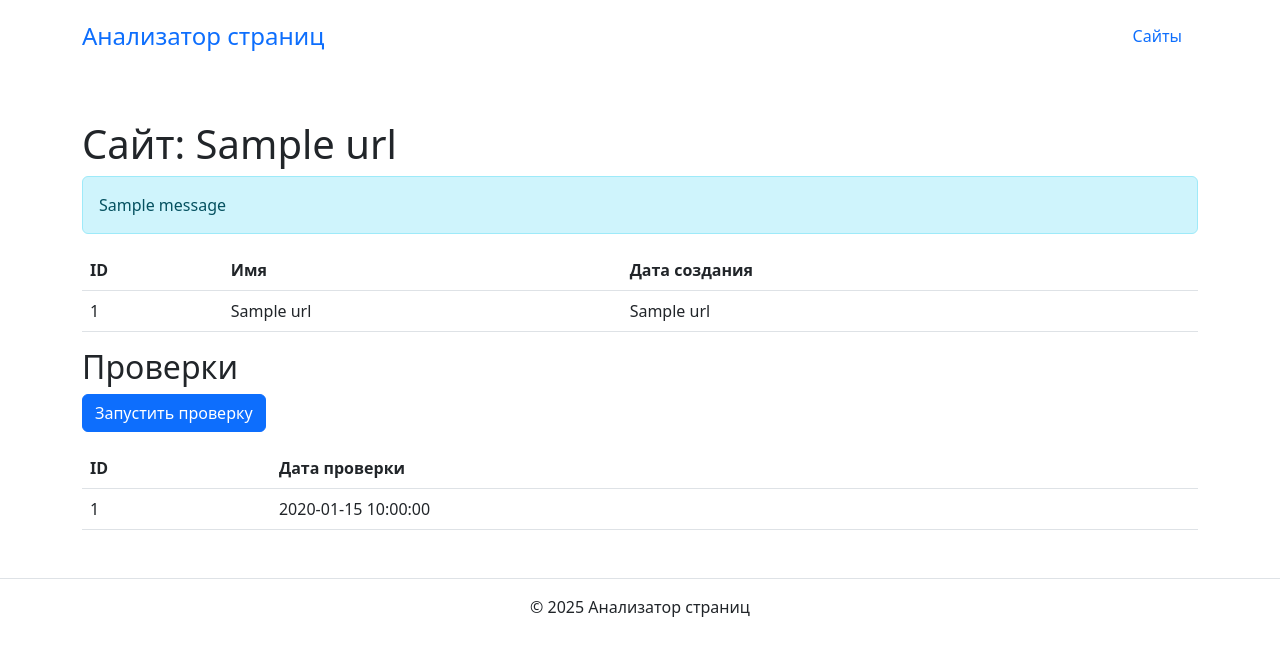
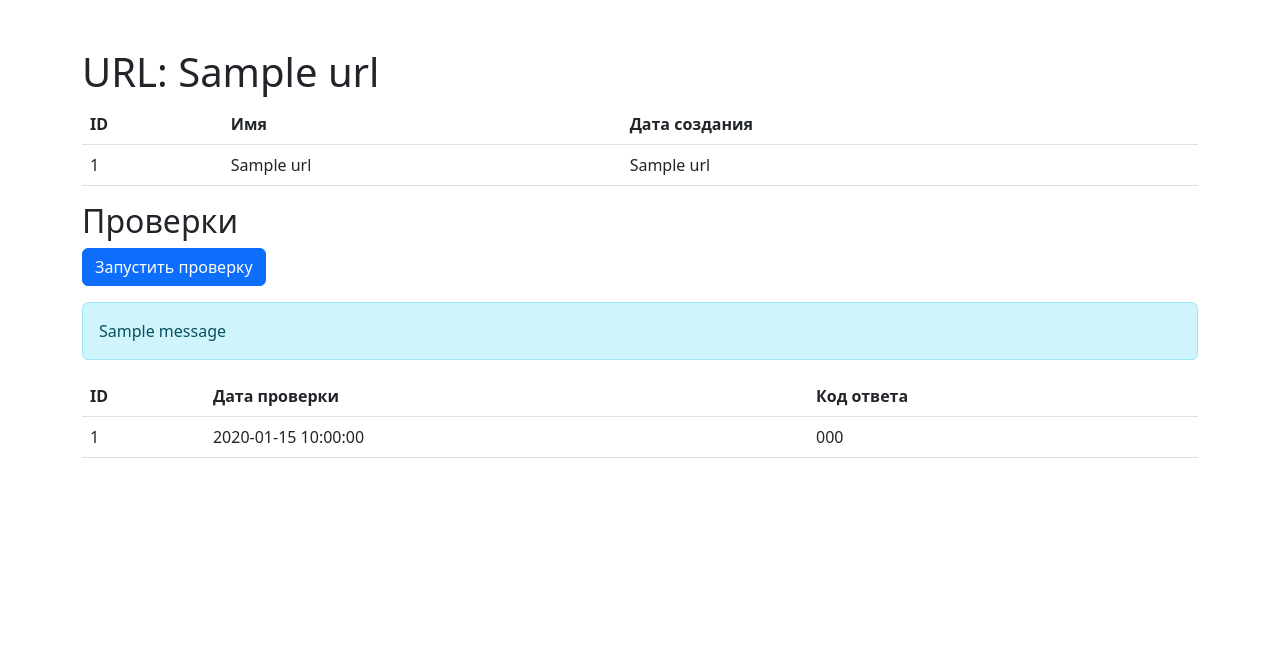
Before and after one commit to Knyazev782/python-project-83, a Flask app: page /urls/1 in a window 1280 px wide. Shown: the top 656 px of the page. Run offline with Flask 2, Linux system fonts and the light colour scheme; one stand-in notice (Sample message) is shown; a database or web service that is not in the repository returns one stand-in record (values such as "Sample title"); some libraries are stand-ins or nearby versions.

Commit message:
сделал 5 шаг из проекта

```diff
--- a/database.sql
+++ b/database.sql
@@ -14,4 +14,5 @@ CREATE TABLE IF NOT EXISTS url_checks (
     description VARCHAR(255),
     created_at TIMESTAMP NOT NULL,
     FOREIGN KEY (url_id) REFERENCES urls(id)
+    status_code INTEGER
 );
--- a/hexlet_code.egg-info/requires.txt
+++ b/hexlet_code.egg-info/requires.txt
@@ -4,3 +4,4 @@ python-dotenv>=1.0.0
 flake8>=6.0.0
 psycopg2-binary>=2.9.0
 validators>=0.20.0
+requests>=2.32.3
--- a/page_analyzer/requests.py
+++ b/page_analyzer/requests.py
@@ -1,6 +1,7 @@
 from .db import DatabaseConnection
 import datetime
 import psycopg2
+import requests
 
 
 def check_url_exists(url):
@@ -62,12 +63,12 @@ def get_urls():
             return None
 
 
-def create_check(url_id):
+def create_check(url_id, status_code):
     with DatabaseConnection() as db:
         try:
             db.execute("INSERT INTO url_checks"
-                       "(url_id, created_at) VALUES (%s, %s);",
-                       (url_id, datetime.datetime.now()))
+                       "(url_id, created_at, status_code) VALUES (%s, %s, %s);",
+                       (url_id, datetime.datetime.now(), status_code))
             return True
         except psycopg2.Error:
             print('Ошибка при создании проверки')
@@ -77,11 +78,11 @@ def create_check(url_id):
 def get_checks_by_url_id(url_id):
     with DatabaseConnection() as db:
         try:
-            db.execute("SELECT id, created_at FROM url_checks "
+            db.execute("SELECT id, created_at, status_code FROM url_checks "
                        "WHERE url_id = %s ORDER BY created_at DESC", (url_id,))
             result = db.fetchall()
             return [(check[0], check[1].strftime('%Y-%m-%d %H:%M:%S')
-            if check[1] else None) for check in result]
+            if check[1] else None, check[2]) for check in result]
         except psycopg2.Error:
             print('Ошибка при получении списка проверок')
             return []
@@ -90,12 +91,22 @@ def get_checks_by_url_id(url_id):
 def get_last_check_date(url_id):
     with DatabaseConnection() as db:
         try:
-            db.execute("SELECT created_at FROM url_checks "
+            db.execute("SELECT created_at, status_code FROM url_checks "
                        "WHERE url_id = %s ORDER BY "
                        "created_at DESC LIMIT 1", (url_id,))
             result = db.fetchone()
-            return result[0].strftime('%Y-%m-%d %H:%M:%S') \
-                if result and result[0] else None
+            return result[0].strftime('%Y-%m-%d %H:%M:%S'), result[1] \
+                if result and result[0] else (None, None)
         except psycopg2.Error:
             print('Ошибка при выборе даты последней проверки')
-            return None
+            return None, None
+
+
+def check_website(url):
+    try:
+        response = requests.get(url)
+        response.raise_for_status()
+        return response.status_code
+    except requests.exceptions.RequestException:
+        print('Произошла ошибка получения ответа')
+        return None
--- a/page_analyzer/routes/routes.py
+++ b/page_analyzer/routes/routes.py
@@ -5,7 +5,7 @@ from page_analyzer.requests import (check_url_exists,
                                     add_url, get_url_id,
                                     get_url_by_id, get_urls, create_check,
                                     get_checks_by_url_id,
-                                    get_last_check_date)
+                                    get_last_check_date, check_website)
 
 
 def validate_url_input(url):
@@ -53,7 +53,8 @@ def show_url(url_id):
     url_data = get_url_by_id(url_id)
     if url_data is not None:
         checks = get_checks_by_url_id(url_id)
-        return render_template('url.html', url=url_data, checks=checks)
+        return render_template('url.html',
+                               url=url_data, checks=checks)
     flash('Страница не найдена')
     return redirect(url_for('index'))
 
@@ -68,19 +69,25 @@ def list_urls():
             last_checks.append({'id': url[0],
                                 'name': url[1],
                                 'created_at': url[2],
-                                'last_check': last_check})
+                                'last_check': last_check,
+                                'status_code':last_check[1]})
     else:
         return render_template('urls.html', urls=[])
 
-    return render_template('urls.html', urls=last_checks)
+    return render_template('urls.html',
+                           urls=last_checks)
 
 
 @app.route('/urls/<int:url_id>/checks', methods=['POST'])
 def check_url(url_id):
-    if get_url_by_id(url_id) is None:
+    url_data = get_url_by_id(url_id)
+    if url_data is None:
         flash('URL не найден')
         return redirect(url_for('index'))
-    if create_check(url_id) is True:
+    status_code = check_website(url_data[1])
+    if status_code is None:
+        flash("Произошла ошибка при проверке")
+    elif create_check(url_id, status_code):
         flash("Проверка успешно создана")
     else:
         flash("Не удалось создать проверку")
--- a/page_analyzer/templates/url.html
+++ b/page_analyzer/templates/url.html
@@ -3,40 +3,18 @@
 <head>
   <meta charset="UTF-8">
   <meta name="viewport" content="width=device-width, initial-scale=1.0">
-    <title>Анализатор страниц</title>
+  <title>URL: {{ url[1] }}</title>
   <link href="https://cdn.jsdelivr.net/npm/bootstrap@5.3.0/dist/css/bootstrap.min.css" rel="stylesheet">
 </head>
 <body>
-    <header class="p-3">
-        <div class="container">
-            <nav class="d-flex flex-wrap align-items-center justify-content-between">
-                <a href="{{ url_for('index') }}" class="fs-4 text-decoration-none">Анализатор страниц</a>
-                <ul class="nav">
-                    <li class="nav-item"><a href="{{ url_for('list_urls') }}" class="nav-link">Сайты</a></li>
-                </ul>
-            </nav>
-        </div>
-    </header>
-
-    <main>
   <div class="container mt-5">
-            <h1>Сайт: {{ url[1] }}</h1>
-            {% with messages = get_flashed_messages() %}
-                {% if messages %}
-                    {% for message in messages %}
-                        <div class="alert alert-info" role="alert">
-                            {{ message }}
-                        </div>
-                    {% endfor %}
-                {% endif %}
-            {% endwith %}
-
-            <table class="table" data-test="url">
+    <h1>URL: {{ url[1] }}</h1>
+    <table class="table">
       <thead>
         <tr>
-                        <th>ID</th>
-                        <th>Имя</th>
-                        <th>Дата создания</th>
+          <th scope="col">ID</th>
+          <th scope="col">Имя</th>
+          <th scope="col">Дата создания</th>
         </tr>
       </thead>
       <tbody>
@@ -49,9 +27,19 @@
     </table>
 
     <h2>Проверки</h2>
-            <form method="POST" action="{{ url_for('check_url', url_id=url[0]) }}">
-                <button type="submit" class="btn btn-primary">Запустить проверку</button>
+    <form method="post" action="{{ url_for('check_url', url_id=url[0]) }}">
+      <input type="submit" class="btn btn-primary" value="Запустить проверку">
     </form>
+
+    {% with messages = get_flashed_messages() %}
+      {% if messages %}
+        <div class="alert alert-info mt-3">
+          {% for message in messages %}
+            {{ message }}<br>
+          {% endfor %}
+        </div>
+      {% endif %}
+    {% endwith %}
 
     {% if checks %}
       <table class="table mt-3" data-test="checks">
@@ -59,13 +47,15 @@
           <tr>
             <th>ID</th>
             <th>Дата проверки</th>
+            <th>Код ответа</th>
           </tr>
         </thead>
         <tbody>
           {% for check in checks %}
             <tr>
               <td>{{ check[0] }}</td>
-                        <td>{{ check[1] }}</td>
+              <td>{{ check[1] if check[1] else '-' }}</td>
+              <td>{{ check[2] if check[2] else '-' }}</td>
             </tr>
           {% endfor %}
         </tbody>
@@ -74,12 +64,5 @@
       <p>Проверки отсутствуют.</p>
     {% endif %}
   </div>
-    </main>
-
-    <footer class="p-3 mt-5 border-top">
-        <div class="container text-center">
-            <p>© 2025 Анализатор страниц</p>
-        </div>
-    </footer>
 </body>
 </html>
--- a/pyproject.toml
+++ b/pyproject.toml
@@ -10,6 +10,7 @@ dependencies = [
     "flake8>=6.0.0",
     "psycopg2-binary>=2.9.0",
     "validators>=0.20.0",
+    "requests>=2.32.3",
 ]
 
 [build-system]
```
Also changed, not shown: page_analyzer/templates/index.html (+12 -31 lines), page_analyzer/templates/urls.html (+12 -29 lines), 2 other files. Lines whose indentation alone changed are shown as unchanged.
